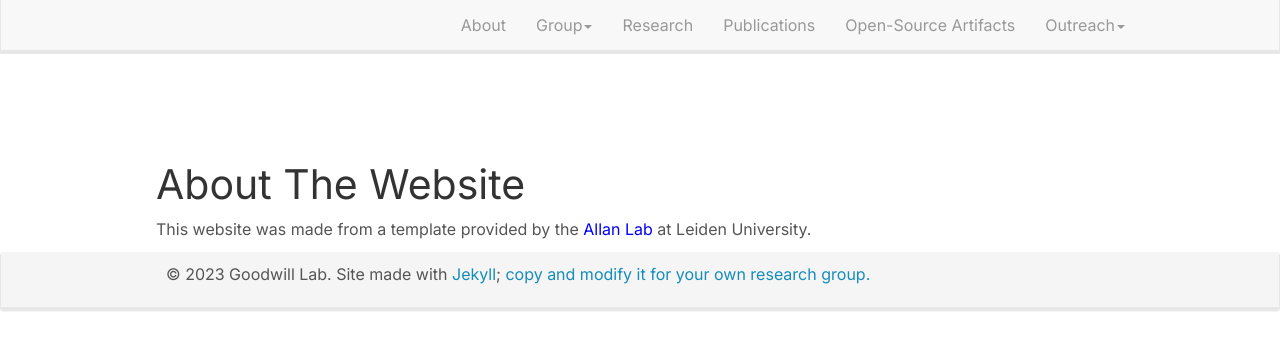
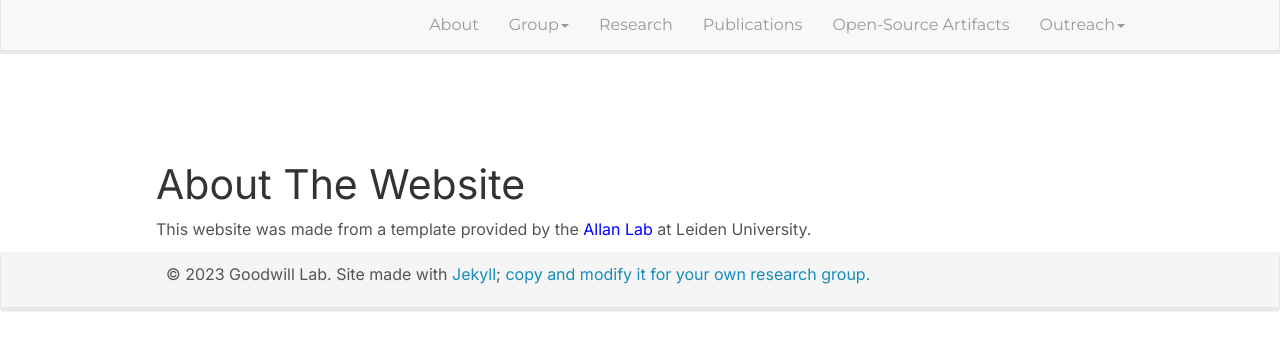
Before and after one commit to GoodwillComputingLab/goodwillcomputinglab.github.io, a Jekyll site: the page built from _pages/aboutwebsite.md, in a window 1280 px wide. Shown: the top 350 px of the page. Built offline with Jekyll 4.4.1, drawn with Linux system fonts in a browser that asks for light colours; nearby versions of some CDN libraries.

Commit message:
change header font

```diff
--- a/_sass/bootstrap/_navbar.scss
+++ b/_sass/bootstrap/_navbar.scss
@@ -29,6 +29,7 @@
 // styling of responsive aspects.
 
 .navbar-header {
+  // font-family:"Montserrat";
   @include clearfix;
 
   @media (min-width: $grid-float-breakpoint) {
@@ -48,6 +49,7 @@
 // content for the user's viewport.
 
 .navbar-collapse {
+  font-family: "Montserrat";
   overflow-x: visible;
   padding-right: $navbar-padding-horizontal;
   padding-left:  $navbar-padding-horizontal;
```
